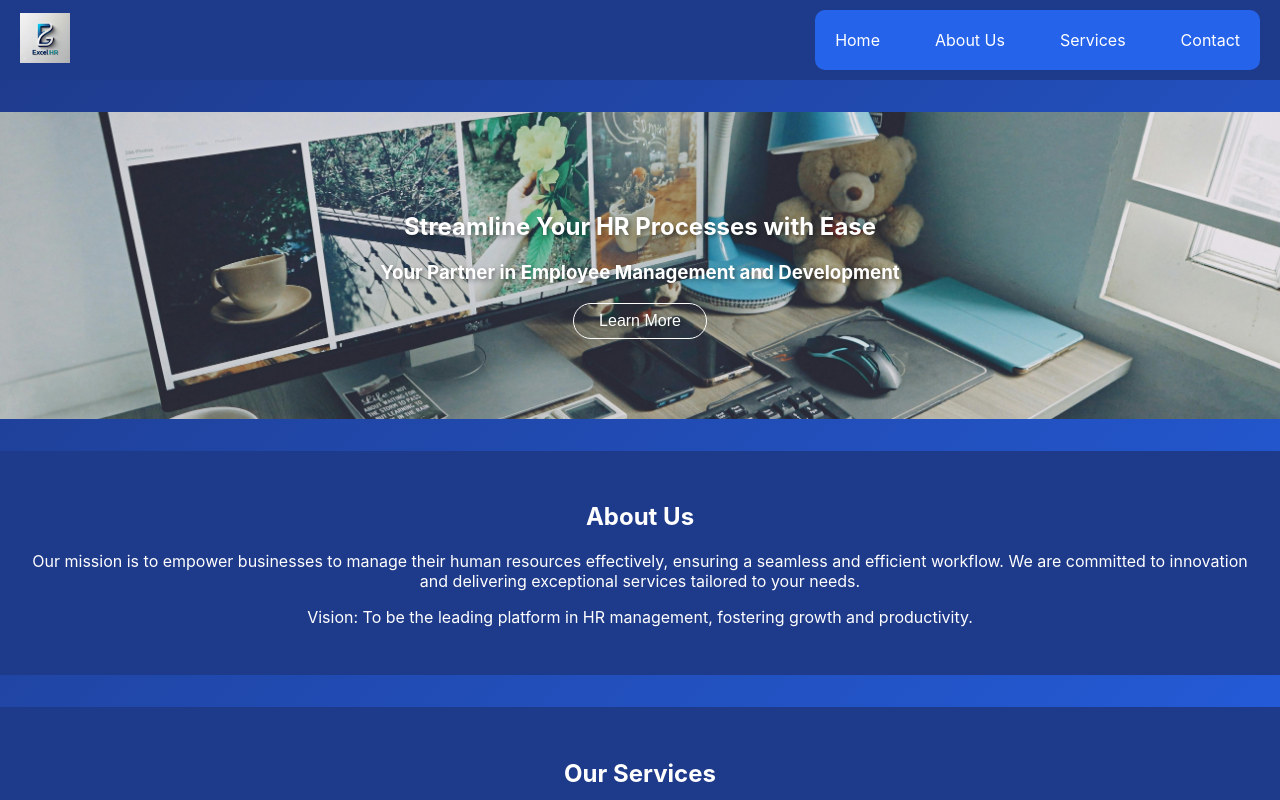
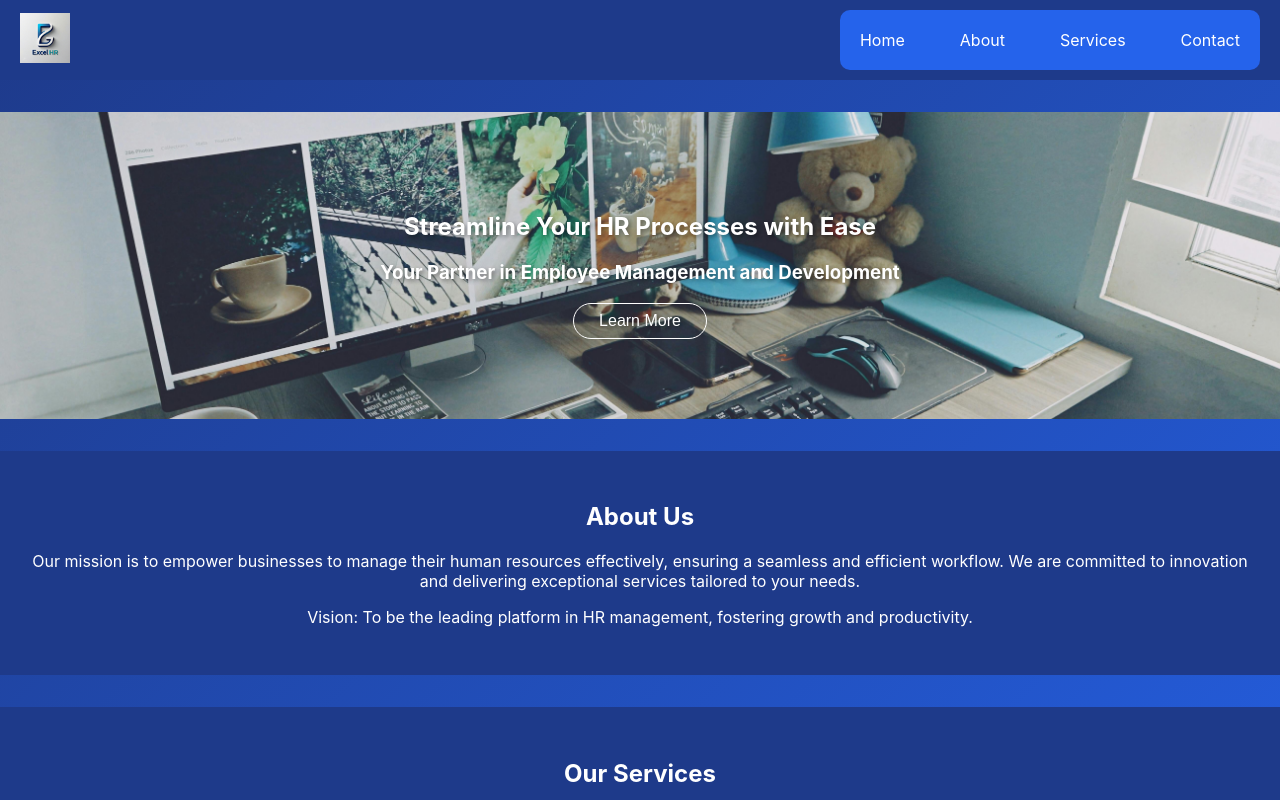
Before and after one commit to Timsmart123/react-landing-page, a React (Create React App) app: page / in a window 1280 px wide. Shown: the top 800 px of the page. Built offline with nearby package versions, Linux system fonts and the light colour scheme.

Commit message:
New commit

```diff
--- a/src/Navbar.js
+++ b/src/Navbar.js
@@ -31,7 +31,7 @@ const Navbar = () => {
       </div>
       <div className={`nav-links ${isMobileMenuOpen ? 'open' : ''}`}>
         <span><a href='#hero'>Home</a></span>
-        <span><a href='#about-us'>About Us</a></span>
+        <span><a href='#about-us'>About</a></span>
         <span><a href='#services'>Services</a></span>
         <span><a href='#contact'>Contact</a></span>
       </div>
```
